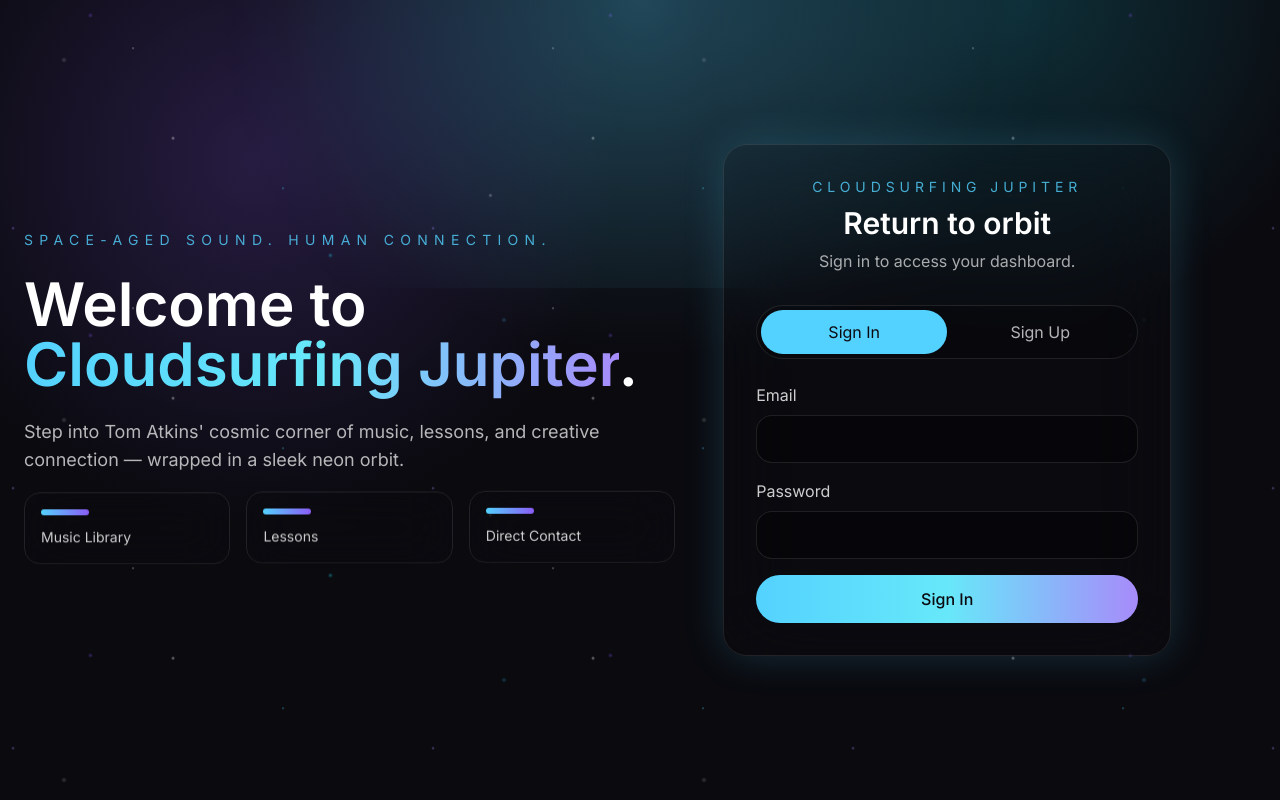
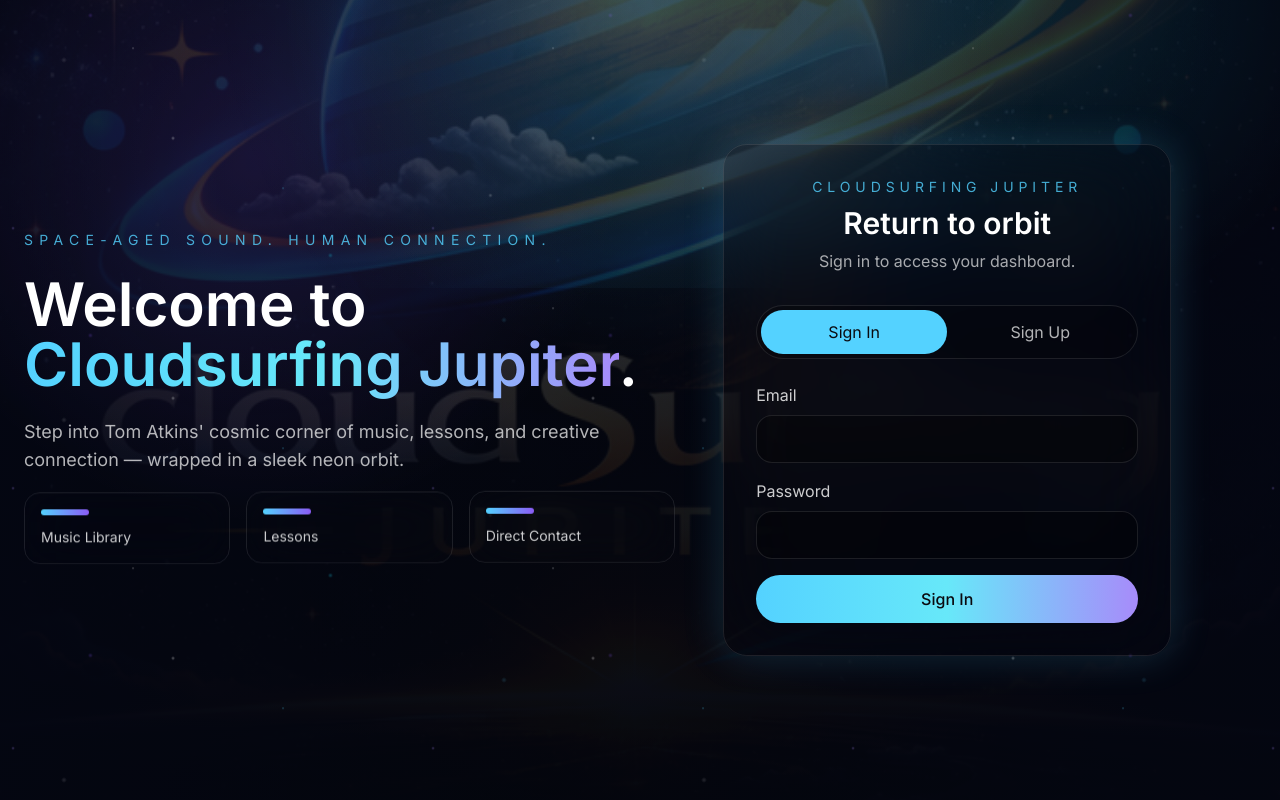
Before and after one commit to tomatkins/csj, a Next.js app: page / in a window 1280 px wide. Built offline with nearby package versions, Linux system fonts and the light colour scheme; no server answers.

Commit message:
blend csj-bg hero image into background

```diff
--- a/app/globals.css
+++ b/app/globals.css
@@ -14,6 +14,33 @@ body {
   min-height: 100vh;
   background: #0a0a0f;
   color: white;
+}
+
+.csj-hero {
+  isolation: isolate;
+}
+
+.csj-hero-image,
+.csj-hero-vignette {
+  position: absolute;
+  inset: 0;
+}
+
+.csj-hero-image {
+  background-image:
+    linear-gradient(180deg, rgba(2, 6, 23, 0.42) 0%, rgba(3, 7, 18, 0.62) 45%, rgba(1, 3, 10, 0.86) 100%),
+    radial-gradient(circle at top, rgba(84, 210, 255, 0.18), transparent 42%),
+    url('/csj-bg.jpg');
+  background-size: cover;
+  background-position: center;
+  background-repeat: no-repeat;
+  transform: scale(1.03);
+}
+
+.csj-hero-vignette {
+  background:
+    linear-gradient(90deg, rgba(2, 6, 23, 0.76) 0%, rgba(2, 6, 23, 0.28) 42%, rgba(2, 6, 23, 0.68) 100%),
+    linear-gradient(180deg, rgba(1, 4, 10, 0.18) 0%, rgba(1, 4, 10, 0.1) 36%, rgba(1, 4, 10, 0.82) 100%);
 }
 
 .stars-layer {
--- a/components/cosmic-shell.tsx
+++ b/components/cosmic-shell.tsx
@@ -3,7 +3,9 @@ import { Starfield } from './starfield';
 
 export function CosmicShell({ children }: { children: ReactNode }) {
   return (
-    <div className="relative min-h-screen overflow-hidden bg-space text-white">
+    <div className="csj-hero relative min-h-screen overflow-hidden bg-space text-white">
+      <div aria-hidden className="csj-hero-image" />
+      <div aria-hidden className="csj-hero-vignette" />
       <Starfield />
       <div className="relative z-10">{children}</div>
     </div>
--- a/components/starfield.tsx
+++ b/components/starfield.tsx
@@ -1,7 +1,7 @@
 export function Starfield() {
   return (
-    <div aria-hidden className="pointer-events-none fixed inset-0 overflow-hidden">
-      <div className="absolute inset-0 bg-space bg-cosmic" />
+    <div aria-hidden className="pointer-events-none fixed inset-0 overflow-hidden opacity-70">
+      <div className="absolute inset-0 bg-space/55 bg-cosmic" />
       <div className="stars-layer stars-sm" />
       <div className="stars-layer stars-md" />
       <div className="stars-layer stars-lg" />
```
Also changed, not shown: public/csj-bg.jpg (added).
